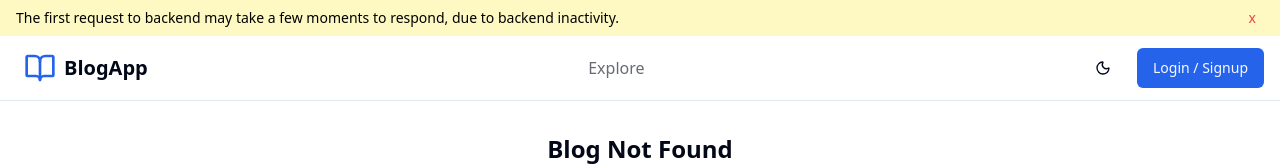
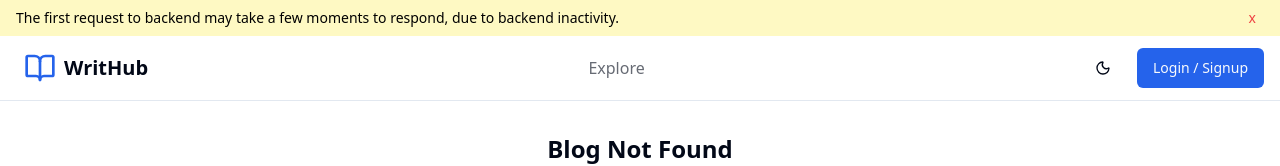
Before and after one commit to amanmadhukar63/blog-application, a React (Vite) app in the folder frontend/: page /blog/1 in a window 1280 px wide. Shown: the top 166 px of the page. Built offline with nearby package versions, Linux system fonts and the light colour scheme; no server answers.

Commit message:
Server config added

```diff
--- a/frontend/index.html
+++ b/frontend/index.html
@@ -4,7 +4,7 @@
     <meta charset="UTF-8" />
     <link rel="icon" type="image/svg+xml" href="/favicon.svg" />
     <meta name="viewport" content="width=device-width, initial-scale=1.0" />
-    <title>Blog App</title>
+    <title>Write Hub</title>
   </head>
   <body>
     <div id="root"></div>
--- a/frontend/src/components/layout/Navbar.jsx
+++ b/frontend/src/components/layout/Navbar.jsx
@@ -67,7 +67,7 @@ const Navbar = () => {
               </div>
               <Link to="/" className="flex items-center space-x-2">
                 <BookOpen className="h-8 w-8 text-primary" />
-                <span className="text-xl font-bold">BlogApp</span>
+                <span className="text-xl font-bold">WritHub</span>
               </Link>
             </div>
 
--- a/frontend/src/pages/BlogDetail.jsx
+++ b/frontend/src/pages/BlogDetail.jsx
@@ -131,7 +131,7 @@ const BlogDetail = () => {
             </div>
             <div>
               <h3 className="font-semibold">{blog.author.fullname}</h3>
-              <p className="text-muted-foreground">Blog Author</p>
+              <p className="text-muted-foreground">Author</p>
             </div>
           </div>
         </CardContent>
```
Also changed, not shown: frontend/vercel.json (added).
